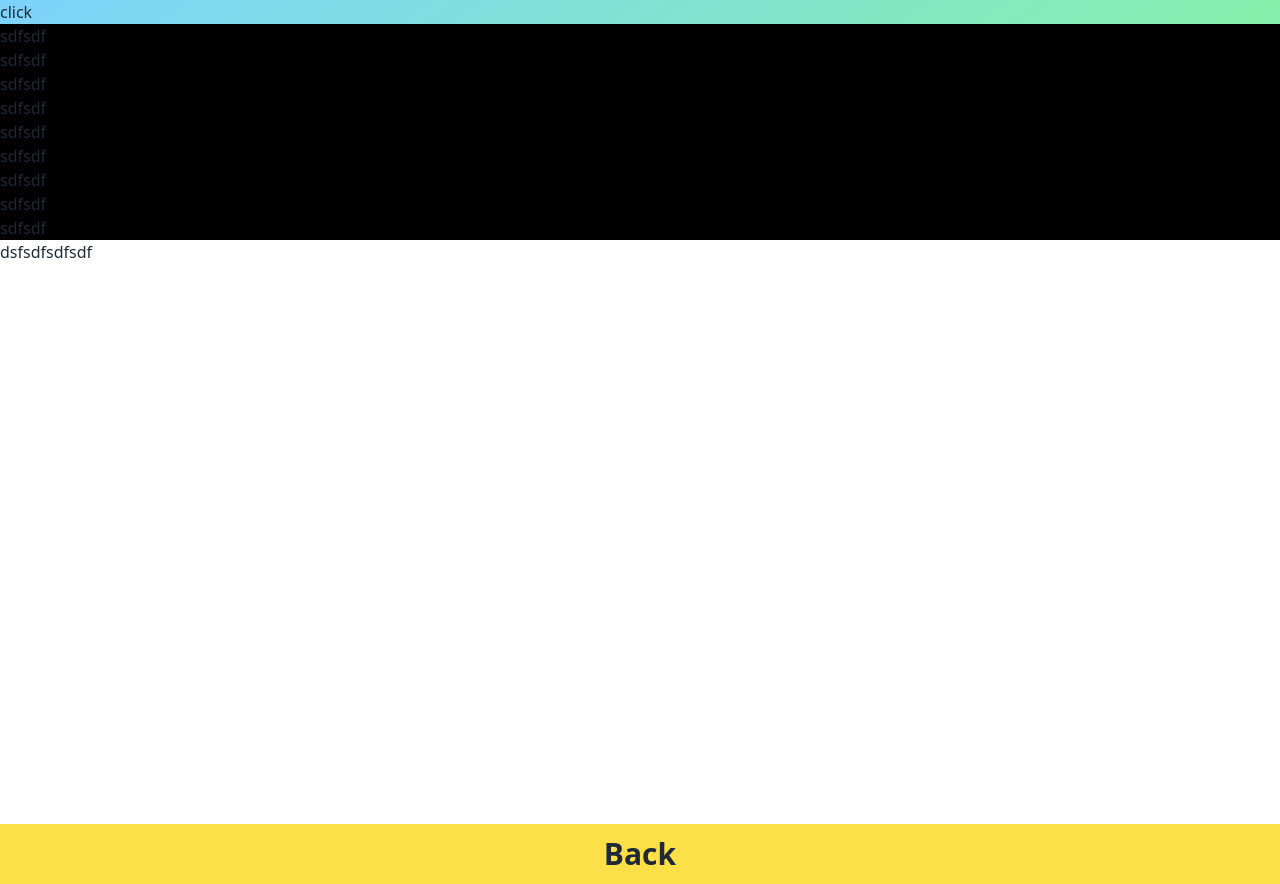
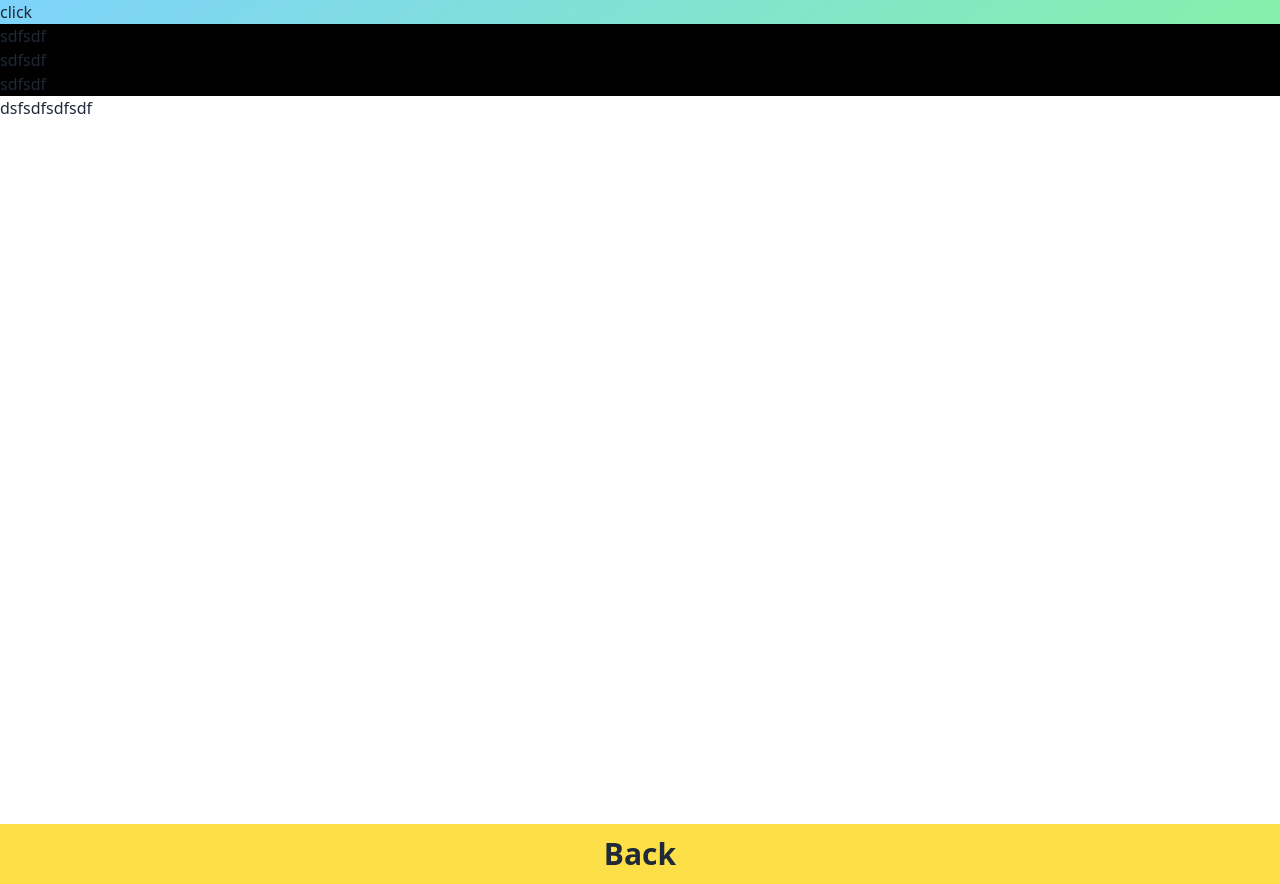
Before and after one commit to miraz66/test-backend, a React (Vite) app: page /test in a window 1280 px wide. Built offline with nearby package versions, Linux system fonts and the light colour scheme.

Commit message:
Animation

```diff
--- a/src/pages/Test.jsx
+++ b/src/pages/Test.jsx
@@ -11,12 +11,6 @@ export default function Test() {
       </div>
       <div className="relative h-screen bg-black overflow-y-hidden">
         <div className="">
-          <div className="">sdfsdf</div>
-          <div className="">sdfsdf</div>
-          <div className="">sdfsdf</div>
-          <div className="">sdfsdf</div>
-          <div className="">sdfsdf</div>
-          <div className="">sdfsdf</div>
           <div className="">sdfsdf</div>
           <div className="">sdfsdf</div>
           <div className="">sdfsdf</div>
```
